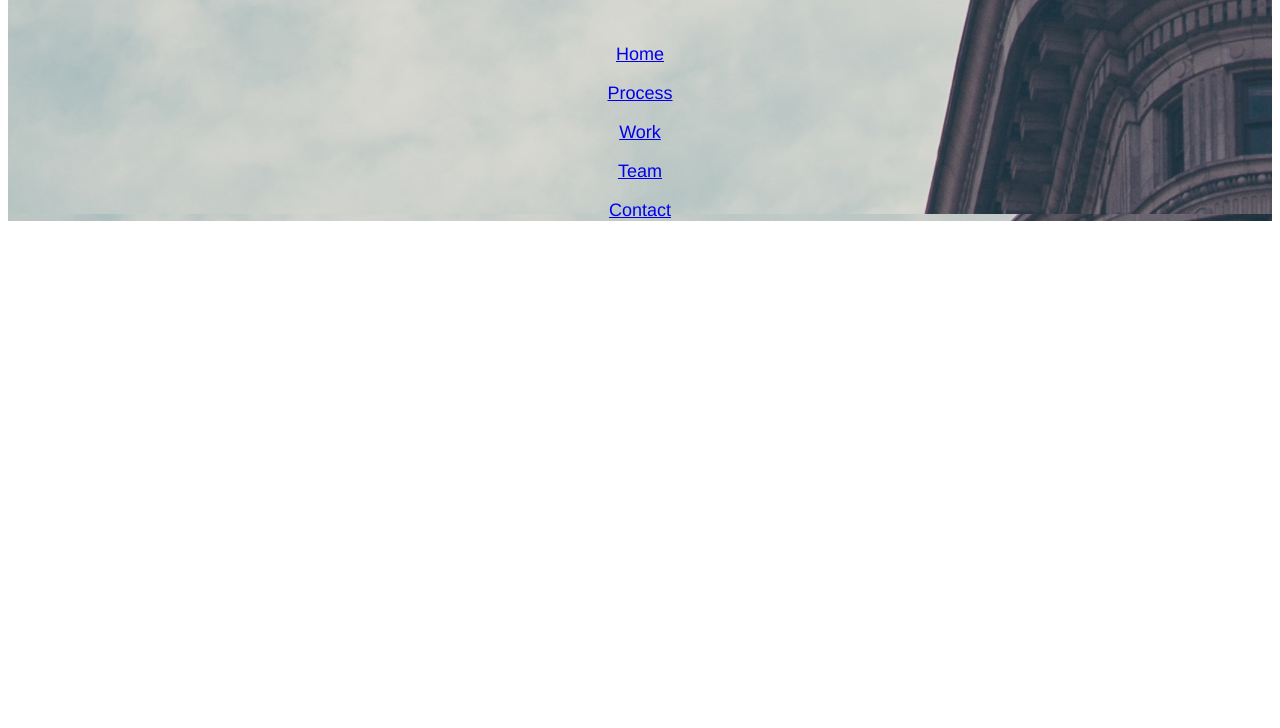
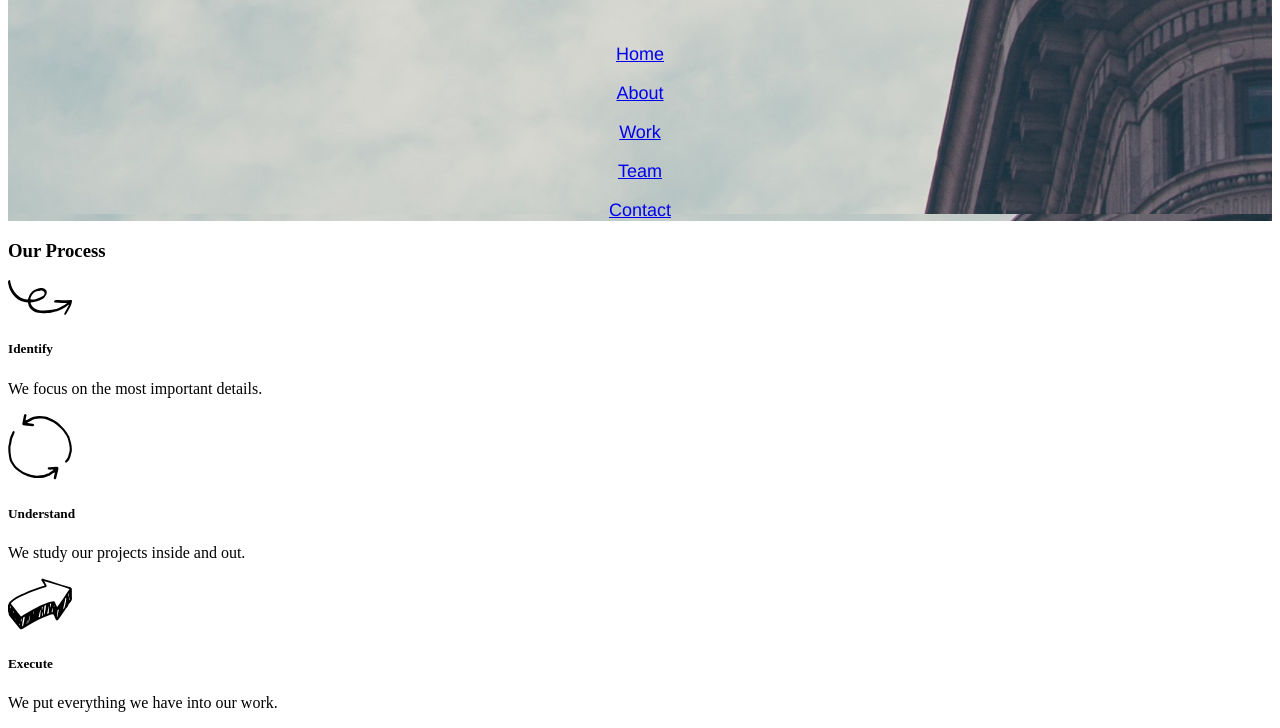
Before and after one commit to mgibbons8592/broadway, a plain HTML site: page index.html in a window 1280 px wide. Shown: the part 130-858 px from the top of the page. Before the commit the page ends 800 px from the top, so only its background shows below. Drawn offline with Linux system fonts and the light colour scheme.

Commit message:
Second section.

```diff
--- a/index.html
+++ b/index.html
@@ -8,11 +8,25 @@
       <div class=header>
         <h1 id=banner>Broadway Design</h1>
         <p><a href="#home">Home</a></p>
-        <p><a href="#process">Process</a></p>
+        <p><a href="#about">About</a></p>
         <p><a href="#work">Work</a></p>
         <p><a href="#team">Team</a></p>
-        <p><a href=#contact">Contact</a></p>
+        <p><a href="#contact">Contact</a></p>
       </div>
+
+        <h3 id=process>Our Process</h3>
+            <img src="./resources/images/identify.svg"/>
+        <h5 class=strategy>Identify</h5>
+          <p>We focus on the most important details.</p>
+            <img src="./resources/images/understand.svg"/>
+        <h5 class=strategy>Understand</h5>
+          <p>We study our projects inside and out.</p>
+            <img src="./resources/images/execute.svg"/>
+        <h5 class=strategy>Execute</h5>
+          <p>We put everything we have into our work.</p>
+
+
+
 
 
   </body>
```
